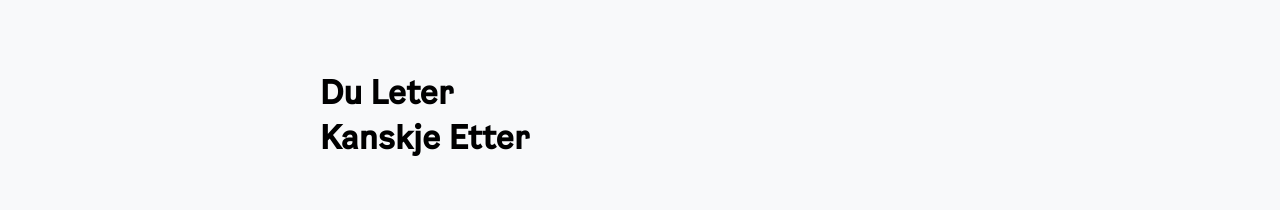
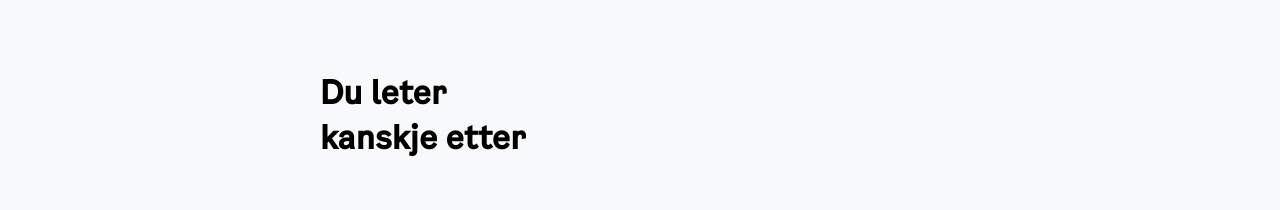
Before and after one commit to DanielJSorby/apendag, a SvelteKit app in the folder frontend/: page /FAQ in a window 1280 px wide. Shown: the part 371-581 px from the top of the page. Built offline with nearby package versions, Linux system fonts and the light colour scheme.

Commit message:
Skrivefeil
Fiksa norsk gramatikk greier :(

```diff
--- a/frontend/src/routes/FAQ/+page.svelte
+++ b/frontend/src/routes/FAQ/+page.svelte
@@ -76,7 +76,7 @@
 <div class="body">
     <div class="FAQBody">
         <div class="headerBody">
-            <h1 class="medium">Du Leter<br> Kanskje Etter<br></h1>
+            <h1 class="medium">Du leter<br> kanskje etter<br></h1>
         </div>
         <div class="questions">
             {#each data as question (question.id)} <!-- Denne løkken kjører antall objekter i listen ganger og setter hvert objekt til en variabel questions som tilsvarer det nåværende objektet av data  -->
```
